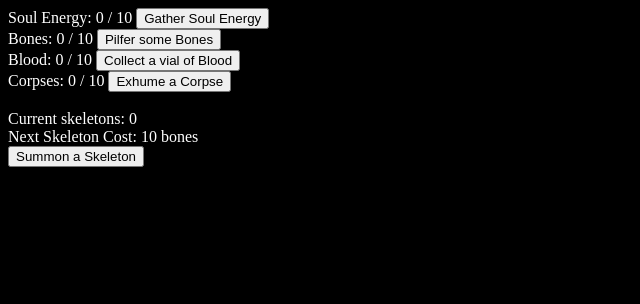
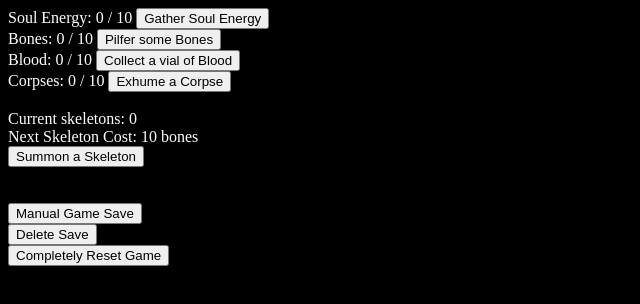
Before and after one commit to ScottWDeane/summoner-civilization, a plain HTML site: page index.html in a window 1280 px wide. Shown: the whole page, without its empty margins (0-640 px from the left). Drawn offline with Linux system fonts and the light colour scheme.

Commit message:
add spacing and save/load/reset buttons
add buttons for saving, deleting, and resetting the game. No attached logic yet.

```diff
--- a/index.html
+++ b/index.html
@@ -36,5 +36,15 @@
     Next Skeleton Cost: <span id="nextSkeletonCost">10</span> bones
     <br>
     <button onClick="summonSkeleton()">Summon a Skeleton</button>
+
+    <br>
+    <br>
+    <br>
+
+    <button onClick="saveGame()">Manual Game Save</button>
+    <br>
+    <button onClick="deleteSave()">Delete Save</button>
+    <br>
+    <button onClick="resetGame()">Completely Reset Game</button>
 </body>
 </html>
```
